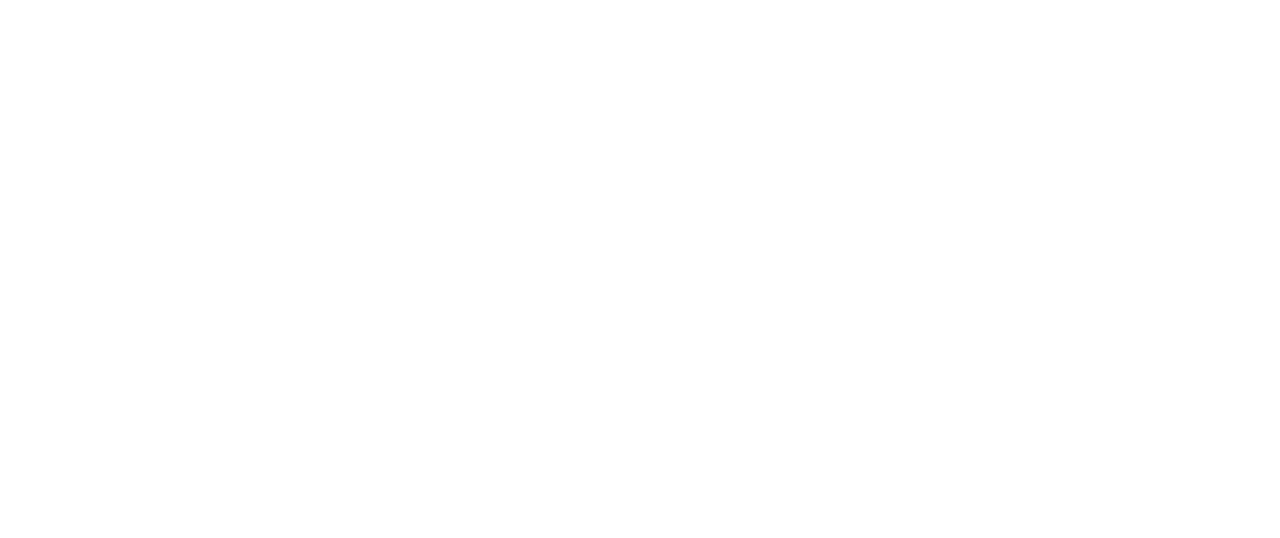
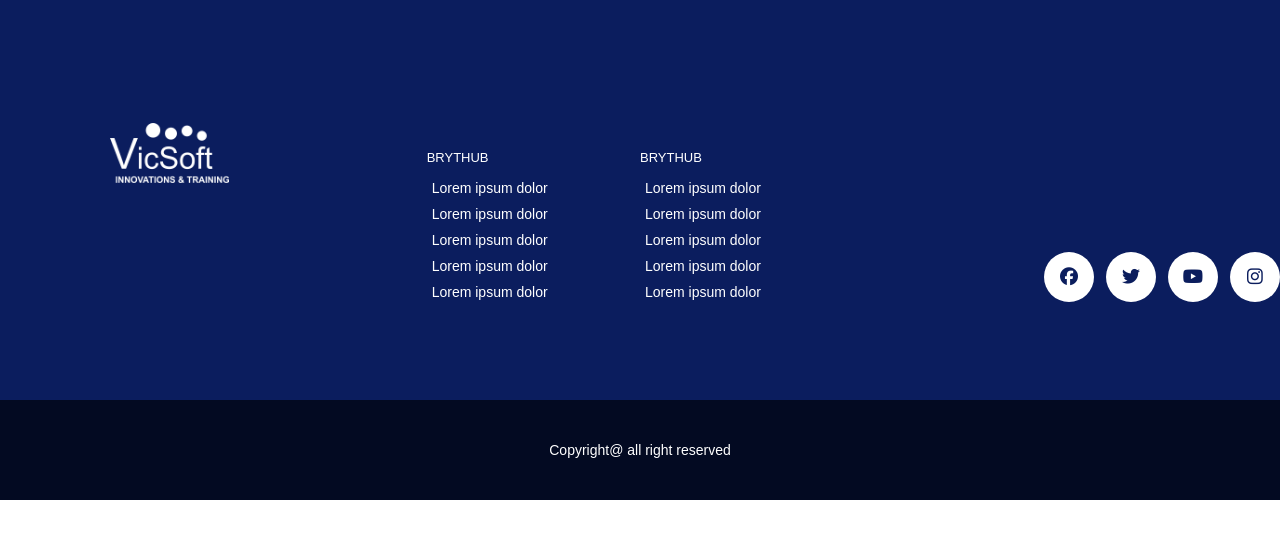
Before and after one commit to lordvic4real/vicsoft-student-work, a plain HTML site: page index.html in a window 1280 px wide. Drawn offline with Linux system fonts and the light colour scheme.

Commit message:
footer-section

```diff
--- a/index.html
+++ b/index.html
@@ -3,8 +3,50 @@
   <head>
     <meta charset="UTF-8" />
     <meta name="viewport" content="width=device-width, initial-scale=1.0" />
+    <script src="https://kit.fontawesome.com/7cd4a02f01.js" crossorigin="anonymous"></script>
     <link rel="stylesheet" href="styles.css" />
     <title>home</title>
   </head>
-  <body></body>
+  <body>
+    <section class="footer">
+      <div class="footer-1">
+        <div class="picture">
+          <img src="image/vicsoft-22.png" alt="">
+        </div>
+        <div class="lorem">
+          <h3>BRYTHUB</h3>
+          <p>Lorem ipsum dolor</p>
+          <p>Lorem ipsum dolor</p>
+          <p>Lorem ipsum dolor</p>
+          <p>Lorem ipsum dolor</p>
+          <p>Lorem ipsum dolor</p>
+        </div>
+        <div class="lorem">
+          <h3>BRYTHUB</h3>
+          <p>Lorem ipsum dolor</p>
+          <p>Lorem ipsum dolor</p>
+          <p>Lorem ipsum dolor</p>
+          <p>Lorem ipsum dolor</p>
+          <p>Lorem ipsum dolor</p>
+        </div>
+        <div class="icons">
+          <span class="icons-2">
+            <i class="fa-brands fa-facebook"></i>
+          </span>
+          <span class="icons-2">
+            <i class="fa-brands fa-twitter"></i>
+          </span>
+          <span class="icons-2">
+            <i class="fa-brands fa-youtube"></i>
+          </span>
+          <span class="icons-2">
+            <i class="fa-brands fa-instagram"></i>
+          </span>
+        </div>
+      </div>
+      <div class="footer-5">
+        <h5>Copyright@ all right reserved</h5>
+      </div>
+    </section>
+  </body>
 </html>
--- a/styles.css
+++ b/styles.css
@@ -4,3 +4,76 @@
   margin: 0;
   scroll-behavior: smooth;
 }
+
+.footer{
+  max-width: 100%;
+  height: 500px;
+  background: #030A22;
+}
+.footer-1{
+  width: 100%;
+  height: 400px;
+  background: #0B1D5E;
+  flex-shrink: 0;
+  display: grid;
+  grid-template-columns: 2fr 1fr 1fr 2fr;
+}
+.picture img{
+  width: 119px;
+  position: relative;
+  top: 123px;
+  left: 110px;
+}
+.lorem{
+padding-top: 150px;
+font-family: sans-serif;
+}
+.lorem h3{
+  margin-bottom: 10px;
+  color: #fff;
+  font-weight: 400;
+  line-height: normal;
+  font-size: 13px;
+}
+.lorem p{
+  font-size: 14px;
+  padding: 5px;
+  color: white;
+  font-weight: 200;
+}
+.icons{
+  display: flex;
+  justify-content: flex-end;
+  align-items: flex-end;
+  padding-bottom: 98px;
+  gap: 12px;
+}
+.icons-2{
+  height: 50px;
+  width: 50px;
+  background: white;
+  border-radius: 50px;
+  display: grid;
+  place-items: center;
+
+}
+.icons i{
+  font-size: 18px;
+  color: #0B1D5D;
+}
+.footer-5{
+  font-family: sans-serif;
+  width: 100%;
+  height: 100px;
+  display: grid;
+  place-items: center;
+  font-size: 14px;
+  font-weight: 400;
+  line-height: 1.2;
+  color: #fff;
+
+}
+.footer-5 h5{
+  font-size: 14px;
+  font-weight: 400;
+}
```
Also changed, not shown: image/vicsoft-22.png (added), image/vicsoft.png (added).
